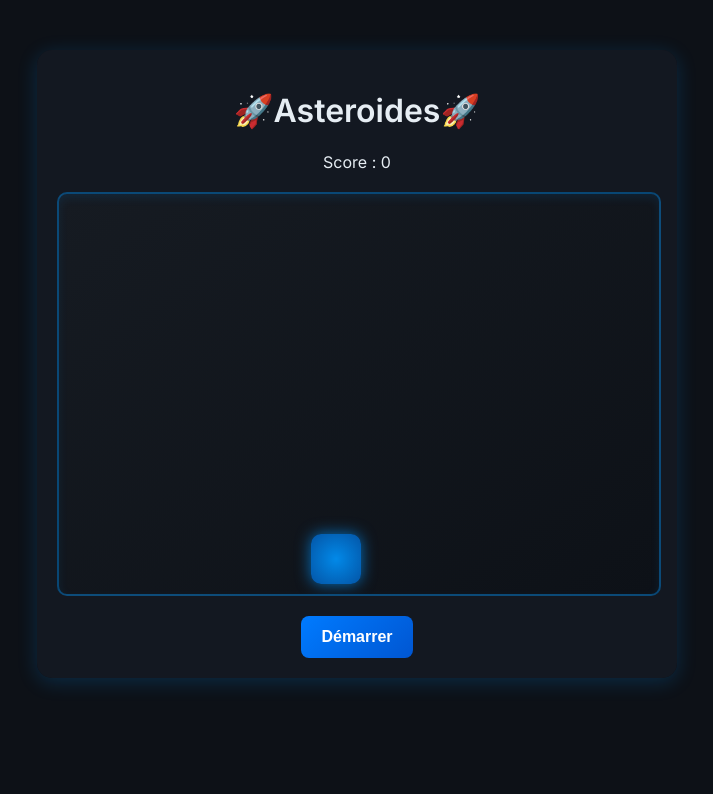
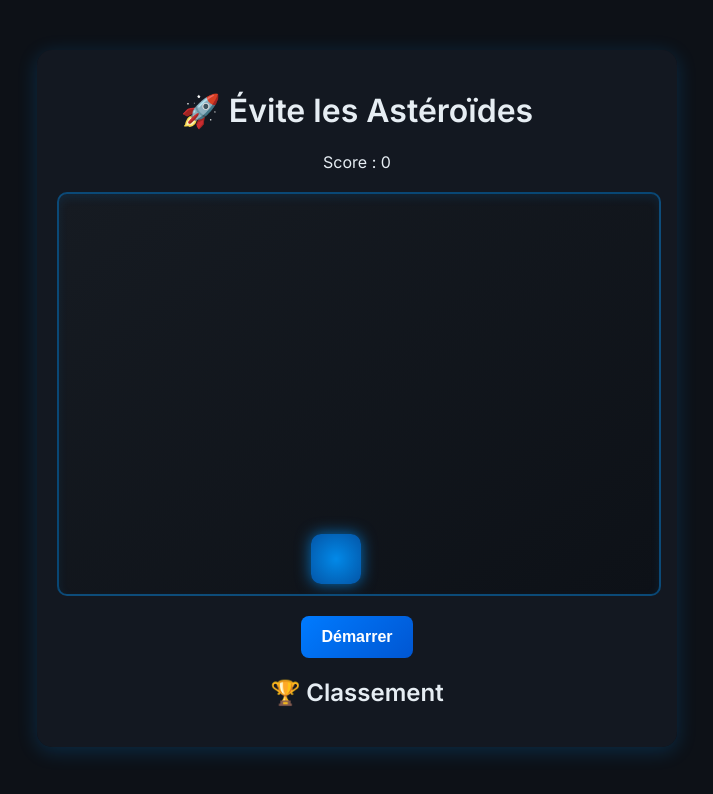
Before and after one commit to LIPMO/-Asteroides-, a plain HTML site: page index.html in a window 1280 px wide. Shown: the whole page, without its empty margins (283-996 px from the left). Drawn offline with Linux system fonts and the light colour scheme.

Commit message:
Update index.html

```diff
--- a/index.html
+++ b/index.html
@@ -3,17 +3,20 @@
 <head>
     <meta charset="UTF-8">
     <meta name="viewport" content="width=device-width, initial-scale=1.0">
-    <title>🚀Asteroides🚀</title>
+    <title>Évite les Astéroïdes 🚀</title>
     <link rel="stylesheet" href="style.css">
 </head>
 <body>
     <div id="game">
-        <h1>🚀Asteroides🚀</h1>
+        <h1>🚀 Évite les Astéroïdes</h1>
         <p>Score : <span id="score">0</span></p>
         <div id="play-area">
             <div id="ship"></div>
         </div>
         <button id="start-button">Démarrer</button>
+
+        <h2>🏆 Classement</h2>
+        <ul id="leaderboard"></ul> <!-- Classement des meilleurs scores -->
     </div>
     <script src="script.js"></script>
 </body>
```
